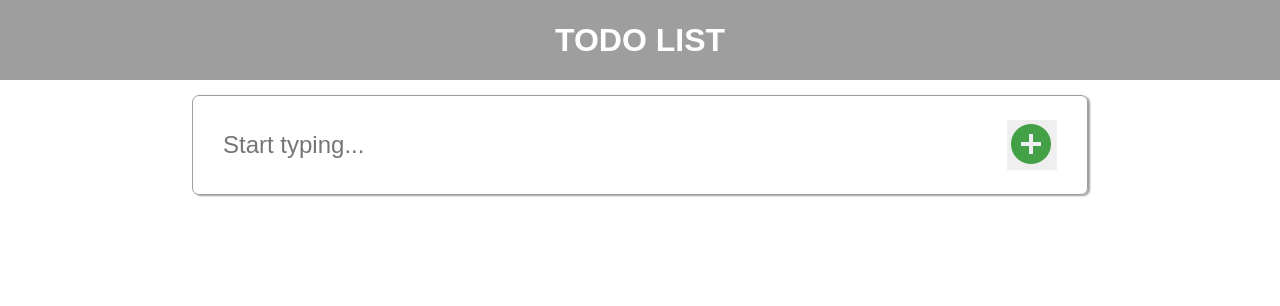
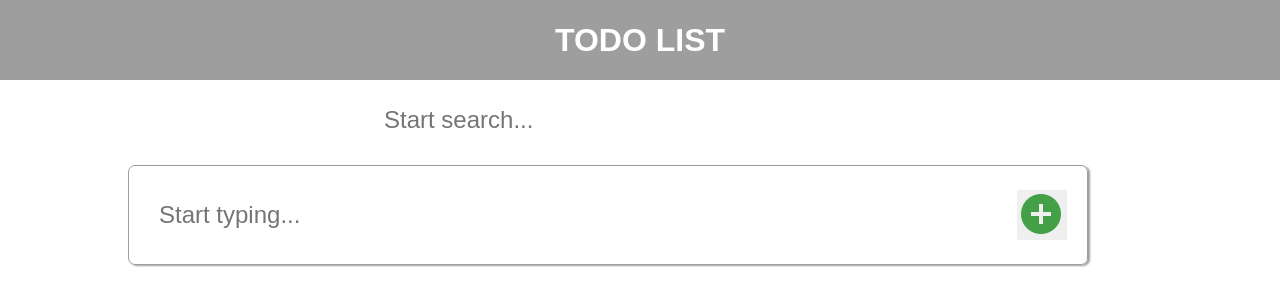
Before and after one commit to samuelramox/todo-app-react, a React (Create React App) app: page / in a window 1280 px wide. Shown: the top 306 px of the page. Built offline with nearby package versions, Linux system fonts and the light colour scheme.

Commit message:
Added grid and search

```diff
--- a/src/Display.js
+++ b/src/Display.js
@@ -1,7 +1,9 @@
 import React from 'react';
 
 const Display = ({todo, removeTodo, editTodo}) => (
-  <ul>
+  <div className="container">
+    <div className="row">
+      <ul className="col-12">
         { todo.map((todo) => (
             <li className="todo-task _flex _between _align-center" key={ todo.id }>
               <input type="checkbox"></input>
@@ -10,6 +12,8 @@ const Display = ({todo, removeTodo, editTodo}) => (
               <button type="button" className="button -remove" onClick={ () => removeTodo(todo) }></button>
             </li>)) }
       </ul>
+    </div>
+  </div>
 )
 
 export default Display
--- a/src/Form.js
+++ b/src/Form.js
@@ -14,18 +14,25 @@ class Form extends Component {
     })
   }
 
-
   render() {
     const {submit} = this.props
+
     return (
       <div>
         <header className="todo-header">
           <h1>TODO LIST</h1>
         </header>
-        <form className="todo-form _flex _between _align-center" onSubmit={ (e) => submit(e) }>
-          <input type="text" maxLength="35" className="text" placeholder="Start typing..." onChange={ this.handleTextChange } value={ this.state.value } />
-          <button type="submit" className="button -add"></button>
+        <form className="todo-search _flex _align-center">
+          <input type="text" className="text" maxLength="35" placeholder="Start search..."/>
         </form>
+        <div className="container">
+          <div className="row">
+            <form className="todo-form col-12 _flex _between _align-center" onSubmit={ (e) => submit(e) }>
+              <input type="text" maxLength="35" className="text" placeholder="Start typing..." onChange={ this.handleTextChange } value={ this.state.value } />
+              <button type="submit" className="button -add"></button>
+            </form>
+          </div>
+        </div>
       </div>
     )
   }
--- a/src/index.css
+++ b/src/index.css
@@ -7,12 +7,71 @@
 }
 
 
+/* Grid */
+
+.container {
+  max-width: 960px;
+  margin: 0 10%;
+}
+
+.row {
+  display: flex;
+}
+
+.col-1 {
+  width: 8.333%;
+}
+
+.col-2 {
+  width: 16.666%;
+}
+
+.col-3 {
+  width: 25%;
+}
+
+.col-4 {
+  width: 33.333%;
+}
+
+.col-5 {
+  width: 41.666%;
+}
+
+.col-6 {
+  width: 50%;
+}
+
+.col-7 {
+  width: 58.333%;
+}
+
+.col-8 {
+  width: 66.666%;
+}
+
+.col-9 {
+  width: 75%;
+}
+
+.col-10 {
+  width: 83.333%;
+}
+
+.col-11 {
+  width: 91.666%;
+}
+
+.col-12 {
+  width: 100%;
+}
+
+
 /* Components */
 
 .todo-header {
   height: 80px;
   width: 100%;
-  margin-bottom: 15px;
   background-color: #9E9E9E;
   color: #FFF;
   text-align: center;
@@ -20,16 +79,32 @@
   line-height: 80px;
 }
 
+.todo-search {
+  width: 100%;
+  height: 80px;
+  margin-bottom: 5px;
+  justify-content: center;
+}
+
 .todo-form,
 .todo-task {
   height: 100px;
-  width: 70%;
-  margin: 0 auto;
   margin-bottom: 5px;
   padding: 10px;
   border: 1px solid #9E9E9E;
   border-radius: 7px;
   box-shadow: 2px 1px 2px #9E9E9E;
+}
+
+.todo-search>.text {
+  width: 40%;
+  height: 40px;
+  margin: 20px;
+  border: none;
+  outline: none;
+  color: #9E9E9E;
+  font-size: 1.5em;
+  font-family: sans-serif;
 }
 
 .todo-form>.text {
@@ -57,7 +132,7 @@
 }
 
 .todo-task>input {
-  margin: 20px;
+  margin: 10px;
 }
 
 .todo-task>input[type=checkbox]:checked+.text {
@@ -71,7 +146,7 @@
 .button {
   height: 50px;
   width: 50px;
-  margin: 20px;
+  margin: 10px;
   border: 0;
   outline: none;
 }
@@ -98,27 +173,3 @@
 ._between {
   justify-content: space-between;
 }
-
-
-/* Media Queries */
-
-@media (max-width: 1150px) {
-  .todo-form,
-  .todo-task {
-    width: 80%;
-  }
-  .button {
-    margin: 10px;
-  }
-}
-
-@media (max-width: 890px) {
-  .todo-form,
-  .todo-task {
-    width: 90%;
-    height: 120px;
-  }
-  .todo-task>.text {
-    height: 80px;
-  }
-}
```
Lines whose indentation alone changed are shown as unchanged.
